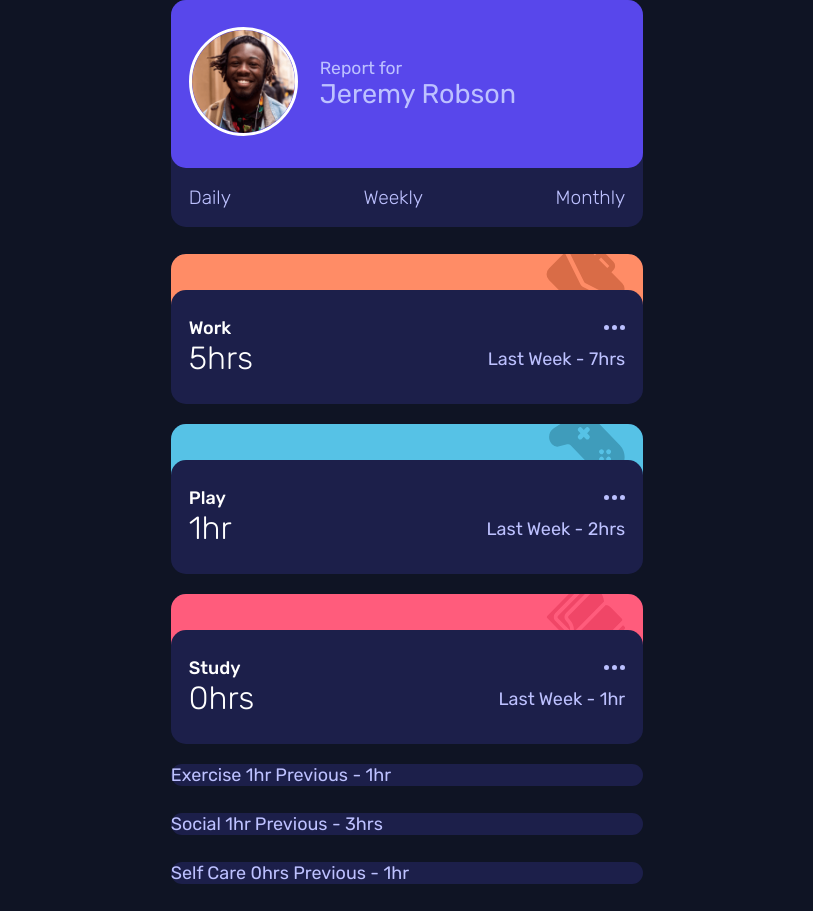
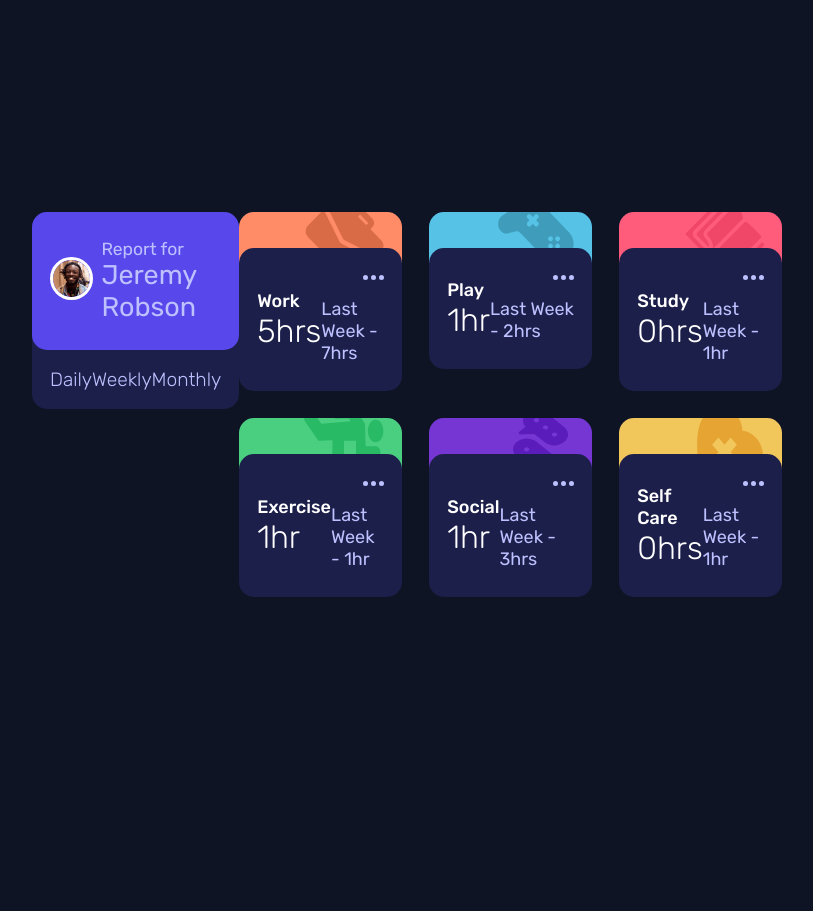
Before and after one commit to bodV6/time-tracking-dashboard, a plain HTML site: page index.html in a window 1280 px wide. Shown: the whole page, without its empty margins (233-1046 px from the left). After the commit the page ends 800 px from the top, so only its background shows below. Drawn offline with Linux system fonts and the light colour scheme.

Commit message:
update on html, css, mobile, desktop view

```diff
--- a/index.html
+++ b/index.html
@@ -24,10 +24,14 @@
   </head>
   <body>
     <main>
-      <section class="card-container">
-        <div class="profile">
+      <section class="profile">
+        <div class="card-container">
+          <div class="profile-head">
             <div class="profile-pix">
-            <img src="./assets/images/image-jeremy.png" alt="profile picture" />
+              <img
+                src="./assets/images/image-jeremy.png"
+                alt="profile picture"
+              />
             </div>
             <h1><span>Report for </span>Jeremy Robson</h1>
           </div>
@@ -36,13 +40,15 @@
             <h2>Weekly</h2>
             <h2>Monthly</h2>
           </div>
+        </div>
       </section>
 
-      <section class="card-container card-col-gap">
+      <section class="all-cards">
+        <div class="card card-container card-col-gap">
           <div class="task-icon task-icon-work">
             <img src="./assets/images/icon-work.svg" alt="work" />
           </div>
-        <div class="card">
+          <div class="card-details">
             <div class="current">
               <p>Work</p>
               <h3>5hrs</h3>
@@ -54,13 +60,12 @@
             </div>
             <!-- daily -->
           </div>
-      </section>
-
-      <section class="card-container card-col-gap">
+        </div>
+        <div class="card card-container card-col-gap">
           <div class="task-icon task-icon-play">
             <img src="./assets/images/icon-play.svg" alt="" />
           </div>
-        <div class="card">
+          <div class="card-details">
             <div class="current">
               <p>Play</p>
               <h3>1hr</h3>
@@ -72,13 +77,12 @@
             </div>
             <!-- daily -->
           </div>
-      </section>
-
-      <section class="card-container card-col-gap">
+        </div>
+        <div class="card card-container card-col-gap">
           <div class="task-icon task-icon-study">
             <img src="./assets/images/icon-study.svg" alt="" />
           </div>
-        <div class="card">
+          <div class="card-details">
             <div class="current">
               <p>Study</p>
               <h3>0hrs</h3>
@@ -88,34 +92,59 @@
               <img src="./assets/images/icon-ellipsis.svg" alt="" />
               <p>Last Week - <span>1hr</span></p>
             </div>
-
             <!-- daily -->
           </div>
-      </section>
-
-      <section class="card-container">
-        <div>
-          Exercise 1hr
+        </div>
+        <div class="card card-container card-col-gap">
+          <div class="task-icon task-icon-exercise">
+            <img src="./assets/images/icon-exercise.svg" alt="" />
+          </div>
+          <div class="card-details">
+            <div class="current">
+              <p>Exercise</p>
+              <h3>1hr</h3>
+            </div>
             <!-- daily -->
-          Previous - 1hr
+            <div class="previous">
+              <img src="./assets/images/icon-ellipsis.svg" alt="" />
+              <p>Last Week - <span>1hr</span></p>
+            </div>
             <!-- daily -->
           </div>
-      </section>
-
-      <section class="card-container">
-        <div>
-          Social 1hr
+        </div>
+        <div class="card card-container card-col-gap">
+          <div class="task-icon task-icon-social">
+            <img src="./assets/images/icon-social.svg" alt="" />
+          </div>
+          <div class="card-details">
+            <div class="current">
+              <p>Social</p>
+              <h3>1hr</h3>
+            </div>
             <!-- daily -->
-          Previous - 3hrs
+            <div class="previous">
+              <img src="./assets/images/icon-ellipsis.svg" alt="" />
+              <p>Last Week - <span>3hrs</span></p>
+            </div>
             <!-- daily -->
           </div>
-      </section>
-      <section class="card-container">
-        <div>
-          Self Care 0hrs
+        </div>
+        <div class="card card-container card-col-gap">
+          <div class="task-icon task-icon-self-care">
+            <img src="./assets/images/icon-self-care.svg" alt="" />
+          </div>
+          <div class="card-details">
+            <div class="current">
+              <p>Self Care</p>
+              <h3>0hrs</h3>
+            </div>
             <!-- daily -->
-          Previous - 1hr
+            <div class="previous">
+              <img src="./assets/images/icon-ellipsis.svg" alt="" />
+              <p>Last Week - <span>1hr</span></p>
+            </div>
             <!-- daily -->
+          </div>
         </div>
       </section>
     </main>
--- a/style.css
+++ b/style.css
@@ -60,6 +60,10 @@ img {
   height: auto;
 }
 
+.pointer:hover{
+  cursor: pointer;
+}
+
 body {
   padding: 0;
   font-family: var(--Rubik);
@@ -72,7 +76,7 @@ body {
   justify-content: center;
   min-height: 100vh;
   min-height: 100lvh;
-  /* overflow: auto; */
+  overflow: auto;
 }
 main {
   margin: 0 1em;
@@ -88,7 +92,7 @@ main {
   position: relative;
 }
 
-.profile {
+.profile-head {
   display: flex;
   justify-content: space-around;
   align-items: center;
@@ -121,10 +125,10 @@ main {
 .duration {
   display: flex;
   justify-content: space-between;
-  /* background-color: var(--Dark-blue); */
   font-size: var(--font-size);
   padding: 1em;
 }
+
 
 .duration h2 {
   font-size: 1.2rem;
@@ -166,7 +170,7 @@ main {
   margin-bottom: 5em ;
 }
 
-.card {
+.card-details {
   display: flex;
   align-items: center;
   justify-content: space-between;
@@ -199,3 +203,39 @@ main {
 .previous img {
   margin-bottom: 1em;
 }
+
+
+@media (width > 40em) {
+  body{
+    /*
+    height: auto;
+    aspect-ratio: 16/9;
+    flex-flow: row wrap;
+    overflow: hidden; */
+  }
+
+  main {
+    width: 75vw;
+    max-width: 750px;
+    display: flex;
+    justify-content: space-between;
+    /* align-items: center; */
+  }
+
+  .profile{
+    flex-basis: 25%;
+
+  }
+
+  .all-cards {
+    flex-basis: 75%;
+    display: flex;
+    flex-flow: row wrap;
+    justify-content: space-between;
+    row-gap: 2em;
+
+  }
+  .card {
+    flex-basis: 30%;
+  }
+}
```
Lines whose indentation alone changed are shown as unchanged.
